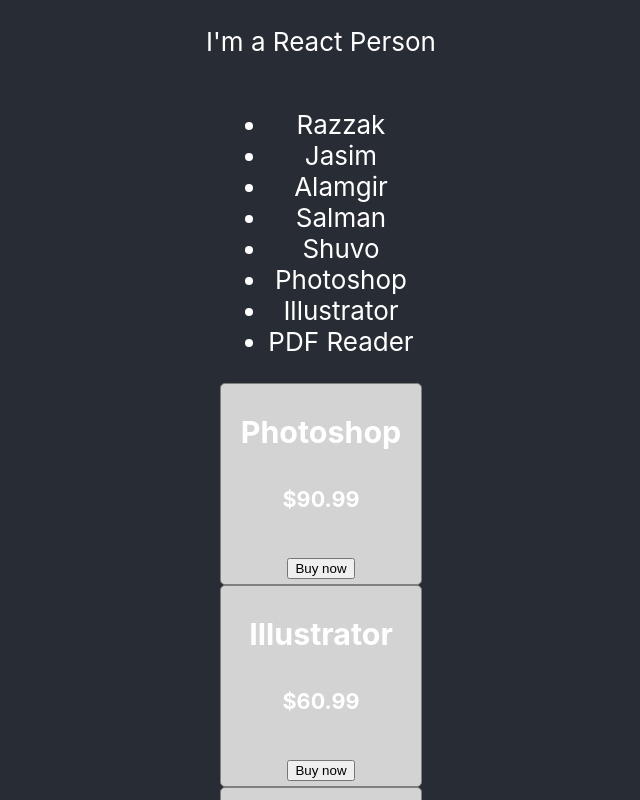
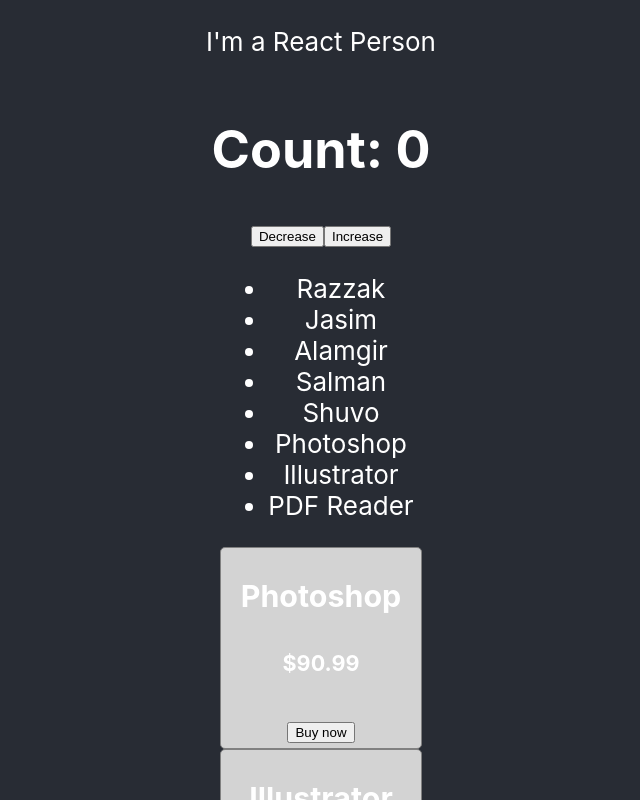
Before and after one commit to ranamahmud/programming-hero-practice, a React (Create React App) app in the folder Module 32/core-concepts/: page / in a window 1280 px wide. Shown: the top 800 px of the page, without its empty margins (319-959 px from the left). Built offline with nearby package versions, Linux system fonts and the light colour scheme.

Commit message:
react state hook done

```diff
--- a/Module 32/core-concepts/src/App.js
+++ b/Module 32/core-concepts/src/App.js
@@ -1,4 +1,4 @@
-import React from 'react';
+import React, { useState } from 'react';
 import './App.css';
 
 function App() {
@@ -18,6 +18,7 @@
         <p>
           I'm a React Person
           </p>
+          <Counter></Counter>
           <ul>
            {
              nayoks.map(nayok =>
@@ -70,4 +71,16 @@
   )
 }
 
+function Counter(){
+  const [count, setCount] = useState(0)
+  const handleIncrese = () => setCount(count + 1);
+  return(
+    <div>
+      <h1>Count: {count}</h1>
+      <button onClick={() => setCount(count +- 1)}>Decrease</button>
+
+      <button onClick={() => setCount(count + 1)}>Increase</button>
+    </div>
+  )
+}
 export default App;
```
